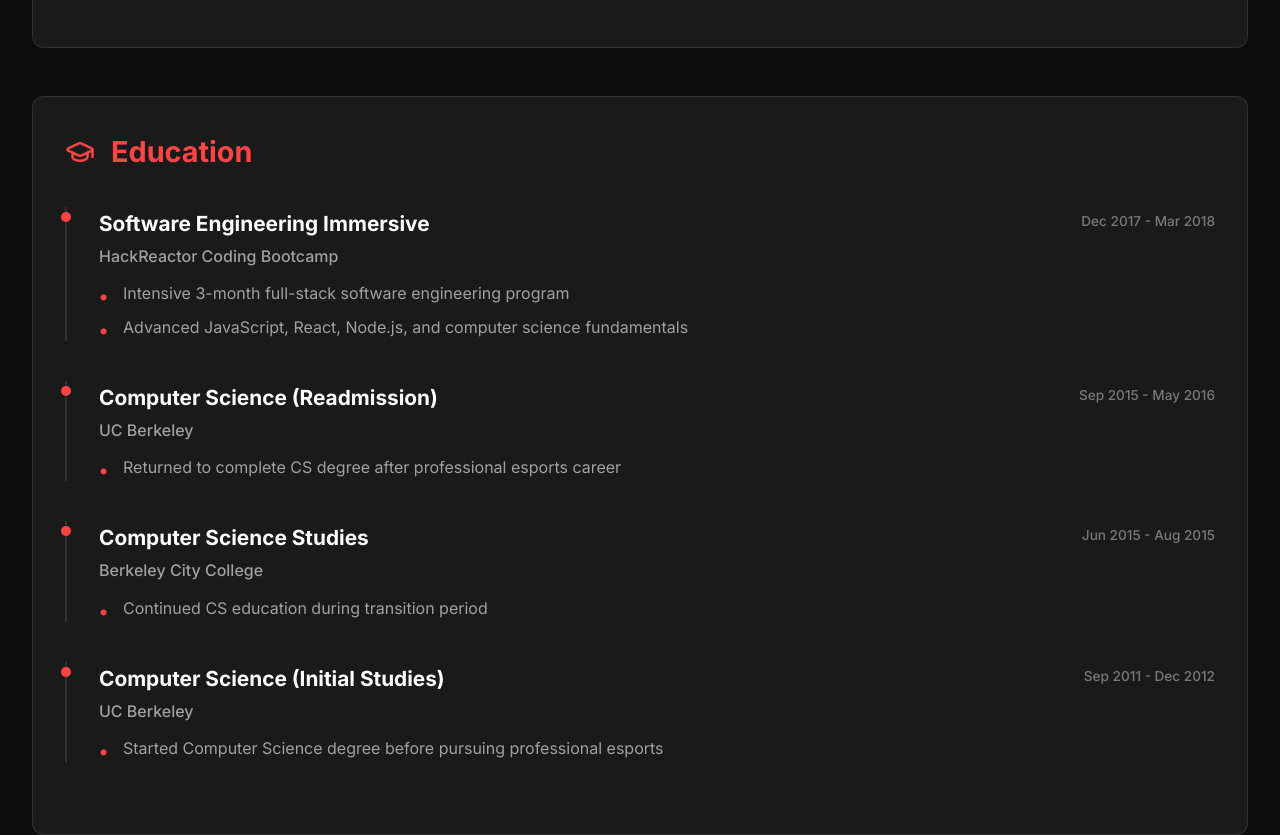
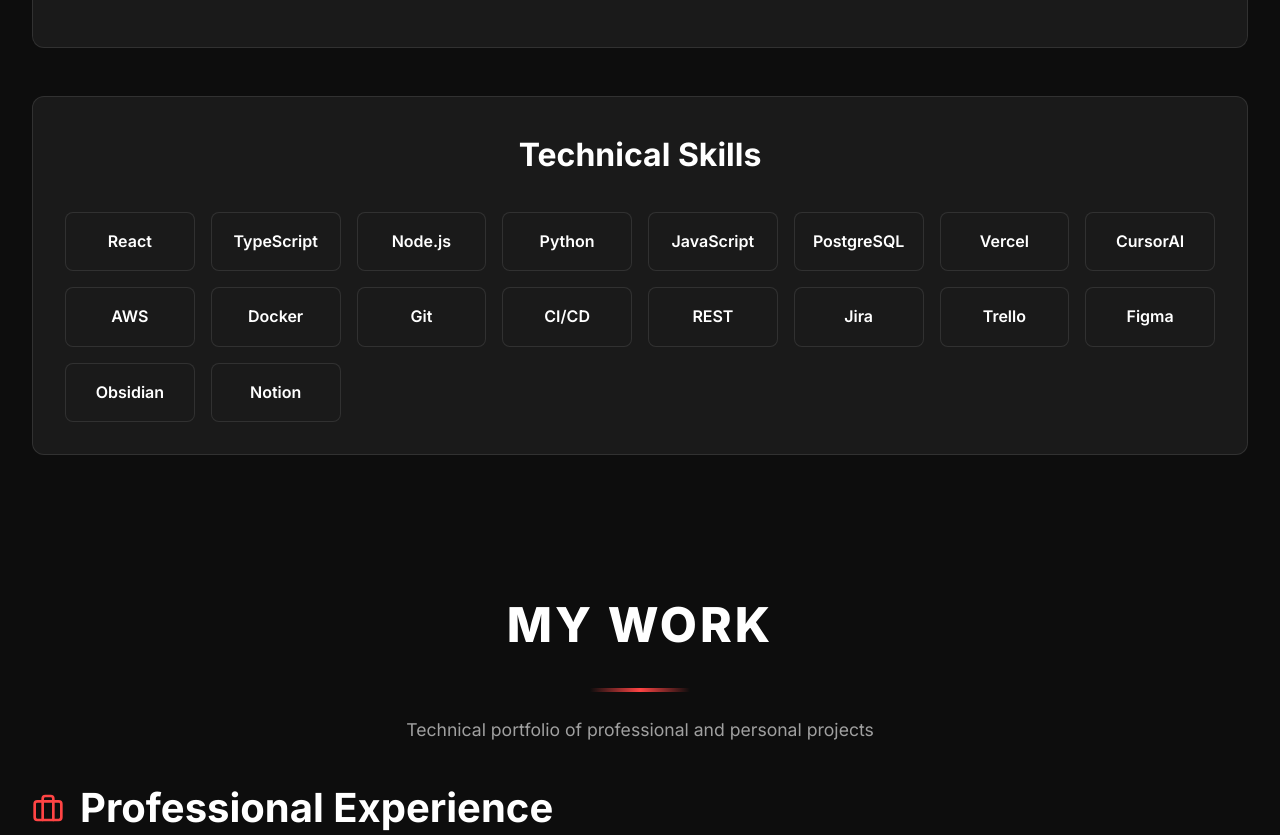
Before and after one commit to austinshin/portfolio, a React (Vite) app: page / in a window 1280 px wide. Shown: the part 3260-4095 px from the top of the page. Built offline with nearby package versions, Linux system fonts and the light colour scheme.

Commit message:
Remove Education section from Resume page

```diff
--- a/src/pages/Resume.tsx
+++ b/src/pages/Resume.tsx
@@ -1,5 +1,5 @@
 import { motion } from 'framer-motion'
-import { Briefcase, GraduationCap, ExternalLink } from 'lucide-react'
+import { Briefcase, ExternalLink } from 'lucide-react'
 import './Pages.css'
 
 const Resume = () => {
@@ -43,36 +43,6 @@
         'Competed in League of Legends Championship Series (LCS)',
         'One of the pioneering NA LCS mid laners'
       ],
-    },
-  ]
-
-  const education = [
-    {
-      degree: 'Software Engineering Immersive',
-      school: 'HackReactor Coding Bootcamp',
-      period: 'Dec 2017 - Mar 2018',
-      description: [
-        'Intensive 3-month full-stack software engineering program',
-        'Advanced JavaScript, React, Node.js, and computer science fundamentals'
-      ],
-    },
-    {
-      degree: 'Computer Science (Readmission)',
-      school: 'UC Berkeley',
-      period: 'Sep 2015 - May 2016',
-      description: ['Returned to complete CS degree after professional esports career'],
-    },
-    {
-      degree: 'Computer Science Studies',
-      school: 'Berkeley City College',
-      period: 'Jun 2015 - Aug 2015',
-      description: ['Continued CS education during transition period'],
-    },
-    {
-      degree: 'Computer Science (Initial Studies)',
-      school: 'UC Berkeley',
-      period: 'Sep 2011 - Dec 2012',
-      description: ['Started Computer Science degree before pursuing professional esports'],
     },
   ]
 
@@ -138,43 +108,6 @@
         </motion.section>
 
         <motion.section
-          className="resume-section"
-          initial={{ opacity: 0, x: 50 }}
-          animate={{ opacity: 1, x: 0 }}
-          transition={{ duration: 0.8, delay: 0.4 }}
-        >
-          <div className="section-title">
-            <GraduationCap size={30} />
-            <h2>Education</h2>
-          </div>
-          {education.map((edu, i) => (
-            <motion.div
-              key={i}
-              className="timeline-item"
-              initial={{ opacity: 0, y: 20 }}
-              animate={{ opacity: 1, y: 0 }}
-              transition={{ delay: 0.5 + i * 0.1 }}
-            >
-              <div className="timeline-marker"></div>
-              <div className="timeline-content">
-                <div className="timeline-header">
-                  <div className="timeline-title-section">
-                    <h3>{edu.degree}</h3>
-                    <h4>{edu.school}</h4>
-                  </div>
-                  <span className="timeline-period">{edu.period}</span>
-                </div>
-                <ul className="timeline-bullets">
-                  {edu.description.map((bullet, idx) => (
-                    <li key={idx}>{bullet}</li>
-                  ))}
-                </ul>
-              </div>
-            </motion.div>
-          ))}
-        </motion.section>
-
-        <motion.section
           className="resume-section full-width"
           initial={{ opacity: 0, y: 50 }}
           animate={{ opacity: 1, y: 0 }}
```
